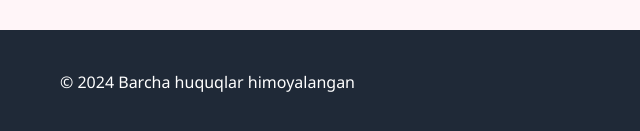
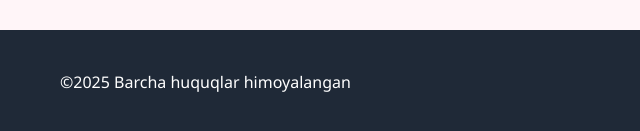
Before and after one commit to Mavluda0605/Botirova-Mavluda05, a website: page index.html in a window 1280 px wide. Shown: the part 4126-4257 px from the top of the page, 0-640 px from the left. Drawn offline with Linux system fonts and the light colour scheme.

Commit message:
Update index.html

```diff
--- a/index.html
+++ b/index.html
@@ -269,7 +269,7 @@
         <div class="container">
             <div class="footer-content">
                 <div class="footer-text">
-                    <p>&copy; 2024 Barcha huquqlar himoyalangan</p>
+                    <p>&copy;2025 Barcha huquqlar himoyalangan</p>
                 </div>
                 <div class="social-links">
                     <a href="https://t.me/melonissa" target="_blank" class="social-link" aria-label="Telegram">
```
